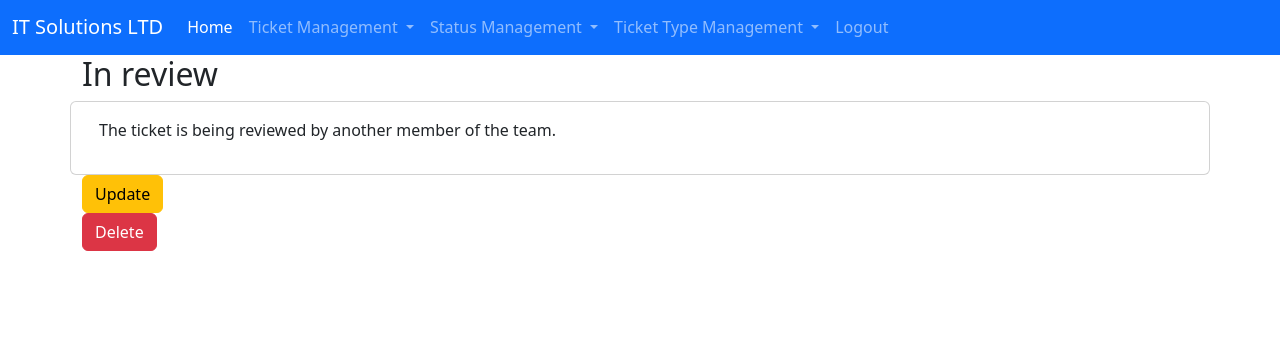
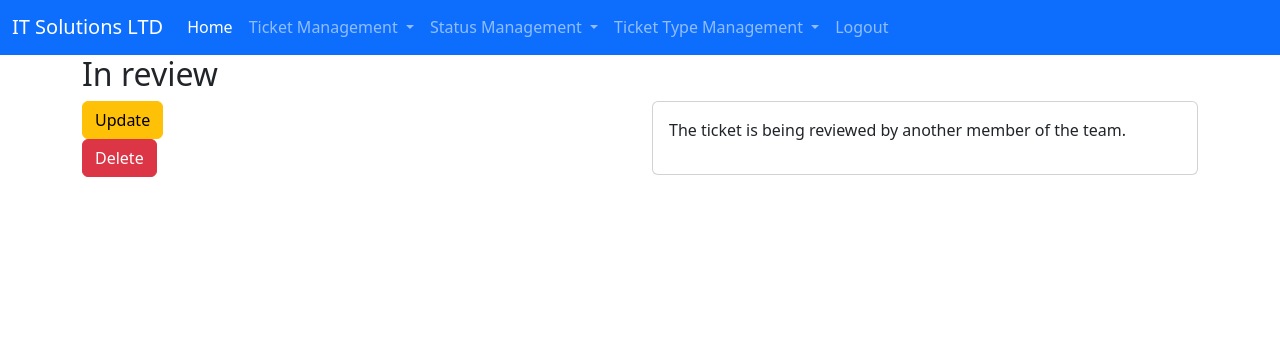
Before and after one commit to Stylie777/SoftwareEngineeringL5, a Django app: a page that uses assignment/assignment/myapp/templates/myapp/display_status.html in a window 1280 px wide. Shown: the part 57-412 px from the top of the page. Run offline with Django 4.2, Linux system fonts and the light colour scheme; a user stored in the database is signed in; data comes from the database, SQL or seed files in the repository.

Commit message:
display-status: Improve formatting of page
This improves the formatting of the page by using columns to show the information in a nicer format.

```diff
--- a/assignment/assignment/myapp/templates/myapp/display_status.html
+++ b/assignment/assignment/myapp/templates/myapp/display_status.html
@@ -13,12 +13,7 @@
         </div>
     </div>
     <div class="row">
-        <div class="card">
-            <div class="card-body">
-                <p>{{status.status_description}}</p>
-            </div>
-        </div>
-    </div>
+        <div class="col-lg-6">
             <div class = "row">
                 <div class="col-sm">
                     <a role="button" class ="btn btn-warning" href="../update_status/{{status.status_name}}">Update</a>
@@ -32,4 +27,13 @@
                 </div>
             </div>
         </div>
+        <div class="col-lg-6">
+            <div class="card">
+                <div class="card-body">
+                    <p>{{status.status_description}}</p>
+                </div>
+            </div>
+        </div>
+    </div>
+</div>
 {% endblock %}
```
Lines whose indentation alone changed are shown as unchanged.
